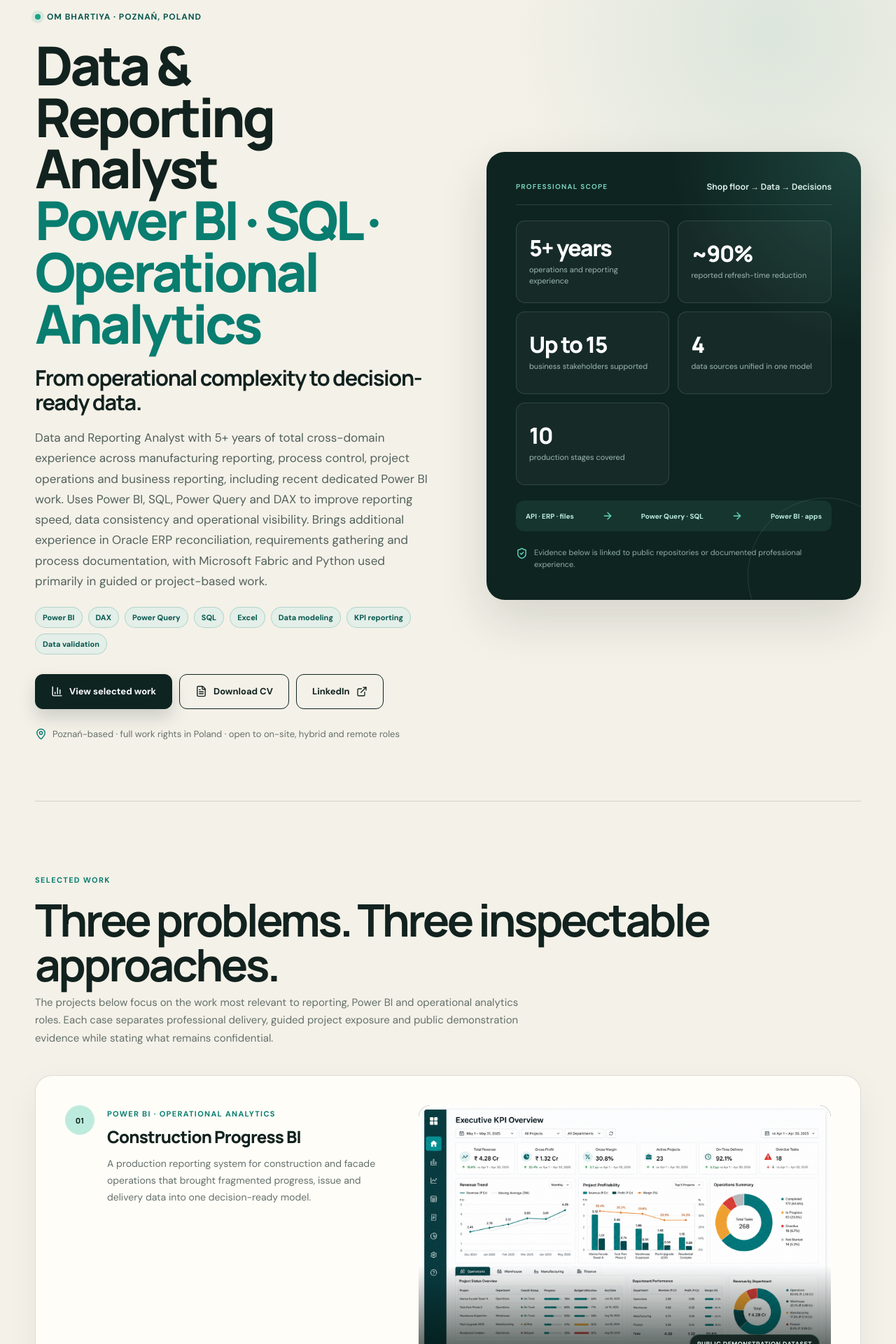
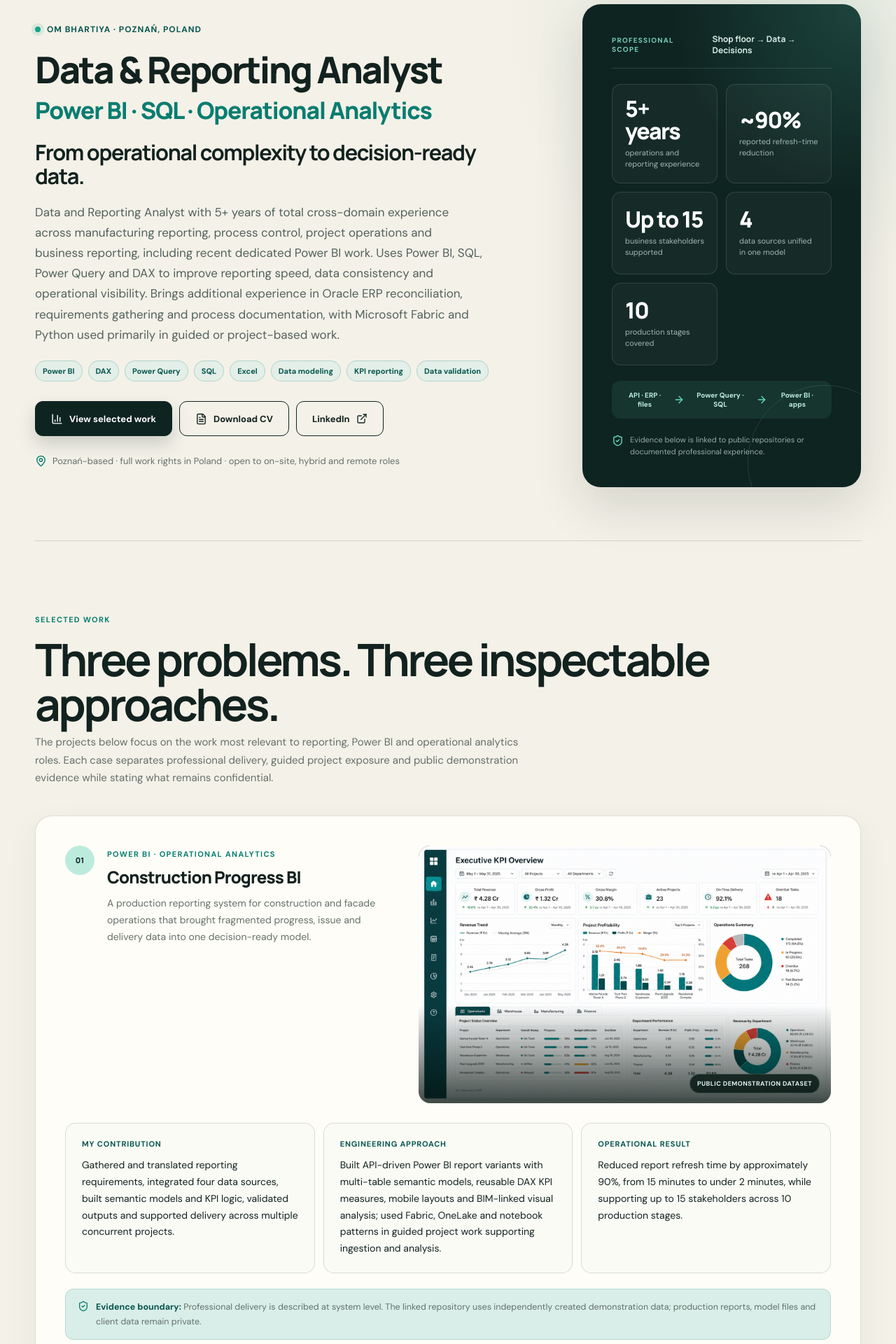
Before and after one commit to OMBHARTIYA/om-bhartiya-portfolio, a React (Vite) app: page / in a window 1280 px wide. Shown: the part 140-2060 px from the top of the page at 70% size. Built offline with nearby package versions, Linux system fonts and the light colour scheme.

Commit message:
Improve portfolio readability and hero layout

```diff
--- a/src/main.jsx
+++ b/src/main.jsx
@@ -109,7 +109,10 @@ function Hero() {
     <section className="hero section-shell" id="top">
       <div className="hero-copy">
         <span className="hero-kicker"><span /> {profile.name} · {profile.location}</span>
-        <h1>{profile.heroPrimary} <em>{profile.heroStack}</em></h1>
+        <h1>
+          <span>{profile.heroPrimary}</span>
+          <em>{profile.heroStack}</em>
+        </h1>
         <p className="hero-title">{profile.heroTagline}</p>
         <p className="hero-text">{profile.summary}</p>
         <ul className="core-skills" aria-label="Core data skills">
--- a/src/styles.css
+++ b/src/styles.css
@@ -600,20 +600,32 @@ body,
 /* Focused portfolio structure */
 
 .hero {
-  grid-template-columns: minmax(0, 1.03fr) minmax(420px, .97fr);
-  gap: clamp(44px, 6vw, 82px);
+  min-height: auto;
+  grid-template-columns: minmax(0, 1.42fr) minmax(390px, .78fr);
+  gap: clamp(38px, 4.5vw, 62px);
+  padding: 68px 0 76px;
 }
 
 .hero h1 {
-  max-width: 760px;
-  font-size: clamp(52px, 6vw, 88px);
-  line-height: .96;
+  max-width: 790px;
+  font-size: clamp(46px, 4.1vw, 60px);
+  line-height: .98;
+  letter-spacing: -.05em;
+}
+
+.hero h1 > span {
+  display: block;
 }
 
 .hero h1 em {
   display: block;
+  max-width: 780px;
+  margin-top: 14px;
   color: var(--teal);
+  font-size: .64em;
   font-style: normal;
+  line-height: 1.08;
+  letter-spacing: -.035em;
 }
 
 .hero-title {
@@ -883,35 +895,32 @@ body,
   grid-column: 1 / -1;
   display: grid;
   grid-template-columns: repeat(3, minmax(0, 1fr));
+  gap: 12px;
   margin: 0;
-  overflow: hidden;
-  border: 1px solid var(--line);
-  border-radius: 15px;
 }
 
 .case-study-evidence > div {
-  padding: 22px;
-  border-right: 1px solid var(--line);
-}
-
-.case-study-evidence > div:last-child {
-  border-right: 0;
+  min-height: 176px;
+  padding: 22px 23px;
+  border: 1px solid var(--line);
+  border-radius: 15px;
+  background: color-mix(in srgb, var(--paper) 88%, var(--teal-soft));
 }
 
 .case-study-evidence dt {
-  margin-bottom: 9px;
+  margin-bottom: 12px;
   color: var(--teal-dark);
-  font-size: 10px;
+  font-size: 11px;
   font-weight: 800;
-  letter-spacing: .09em;
+  letter-spacing: .075em;
   text-transform: uppercase;
 }
 
 .case-study-evidence dd {
   margin: 0;
-  color: var(--muted);
-  font-size: 12px;
-  line-height: 1.65;
+  color: var(--ink);
+  font-size: 14px;
+  line-height: 1.7;
 }
 
 .case-evidence-note {
@@ -925,8 +934,8 @@ body,
   border-radius: 12px;
   color: var(--muted);
   background: var(--teal-soft);
-  font-size: 11px;
-  line-height: 1.6;
+  font-size: 12.5px;
+  line-height: 1.65;
 }
 
 .case-evidence-note svg {
@@ -1191,12 +1200,7 @@ body,
   }
 
   .case-study-evidence > div {
-    border-right: 0;
-    border-bottom: 1px solid var(--line);
-  }
-
-  .case-study-evidence > div:last-child {
-    border-bottom: 0;
+    min-height: auto;
   }
 
   .additional-work-grid {
@@ -1206,7 +1210,14 @@ body,
 
 @media (max-width: 760px) {
   .hero h1 {
-    font-size: clamp(47px, 14vw, 66px);
+    font-size: clamp(43px, 12.5vw, 60px);
+    line-height: 1;
+  }
+
+  .hero h1 em {
+    margin-top: 12px;
+    font-size: .68em;
+    line-height: 1.12;
   }
 
   .hero-evidence-heading,
@@ -1257,7 +1268,7 @@ body,
   }
 
   .case-study-evidence > div {
-    padding: 18px;
+    padding: 19px;
   }
 
   .capability-card,
```
